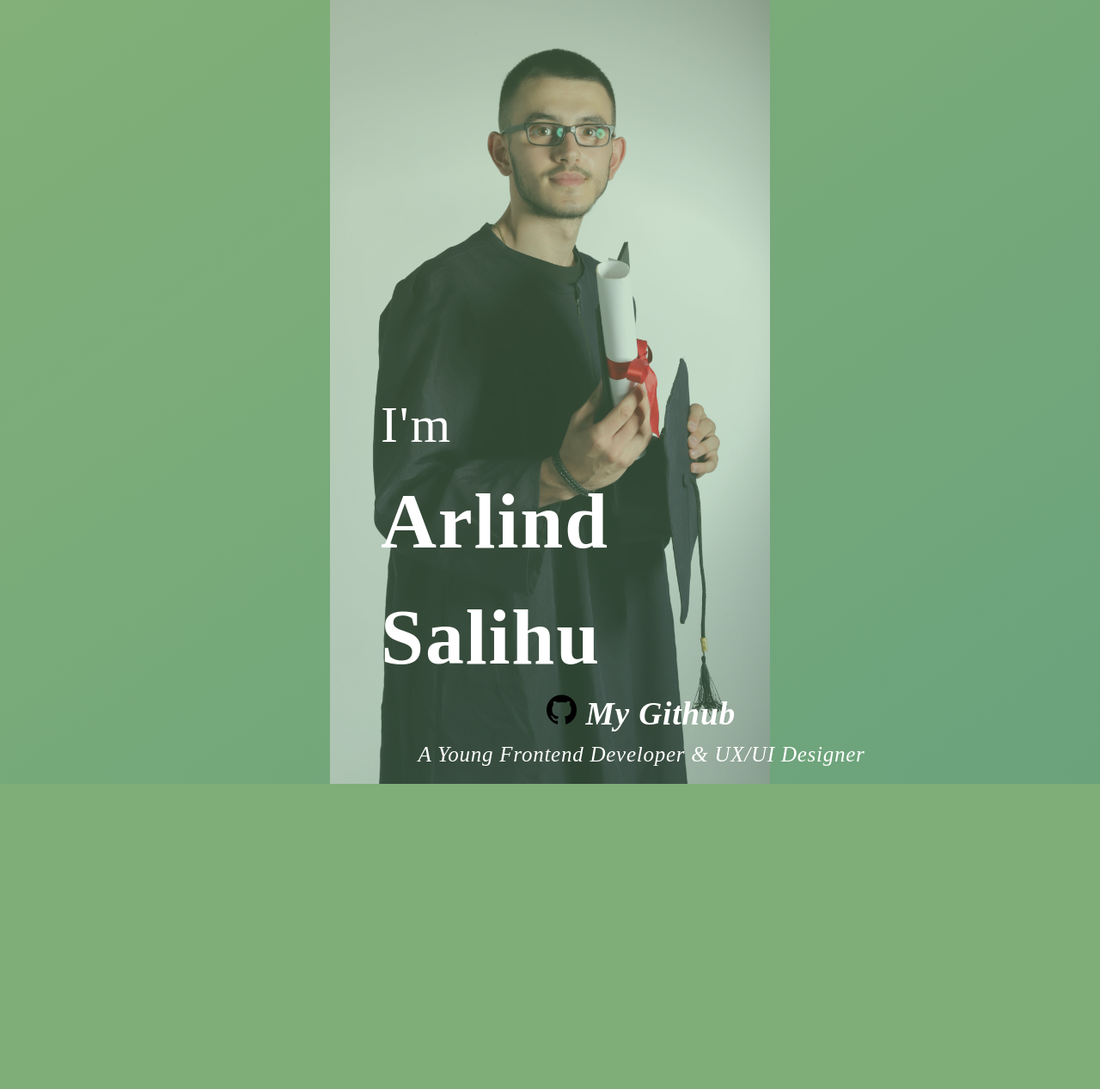
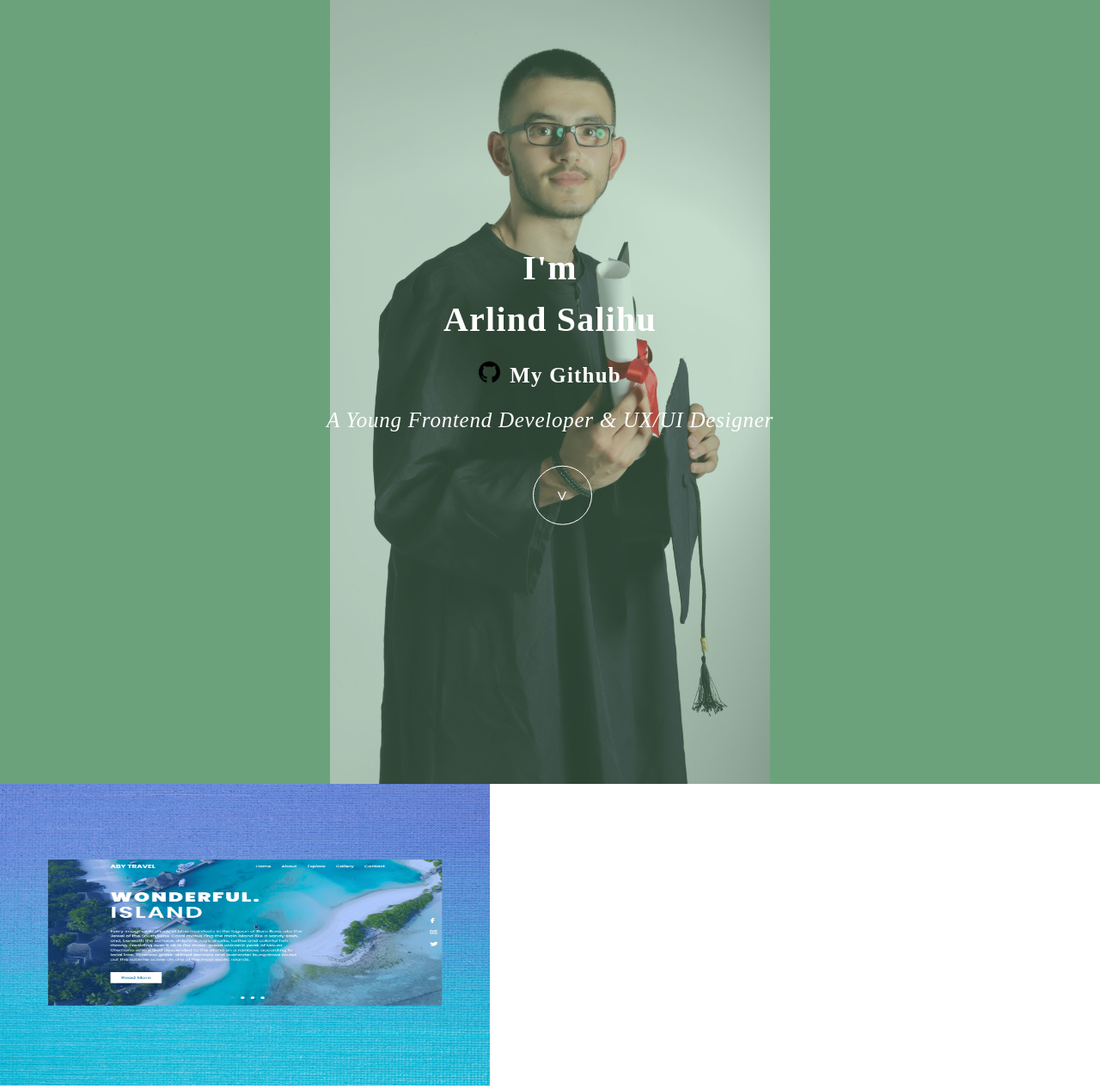
Before and after one commit to Arlind-Salihu/Starlabs_Portfolio, a PHP site: page /html/index.html in a window 1280 px wide. Shown: the whole page at 86% size. Before the commit the page ends 912 px from the top, so only its background shows below. Run offline with PHP 8.4, Linux system fonts and the light colour scheme.

Commit message:
End of first section

```diff
--- a/css/style.css
+++ b/css/style.css
@@ -2,59 +2,110 @@
     margin: 0;
 }
 
-.mainSection {
-    background-image: linear-gradient(to bottom right, #82b078, #6ba27c);
-    justify-content: center;
-    align-items: center;
+html {
+    scroll-behavior: smooth;
 }
 
-
-.sectionImage {
-    opacity: 0.6;
+.firstContainer {
+    background-color: #6ba27c;
 }
 
-.mainImg {
+.headerImage {
     display: block;
     max-height: 100%;
     margin-left: auto;
     margin-right: auto;
     width: 40%;
-    background-repeat: no-repeat;
+    opacity: 0.6;
 }
 
-.centered {
+.headerImageText {
     position: absolute;
-    top: 35%;
-    left: 45%;
-    transform: translate(-50%, -50%);
+    top: 50%;
+    transform: translateY(-50%);
+    width: 100%;
+    text-align: center;
+    margin: 0;
+    color: white;
     font-family: "Playfair Display", serif;
     line-height: 1.5;
-    font-size: 60px;
-    padding: 8px 0px 10px 0px;
+    font-size: 40px;
     letter-spacing: 0.03em;
-    color: white;
-    margin-top: 350px;
 }
 
-.centered2 {
-    position: absolute;
-    top: 90%;
-    left: 38%;
-    font-family: "Playfair Display", serif;
-    line-height: 1.5;
-    font-size:25px;
-    padding: 8px 0px 10px 0px;
-    letter-spacing: 0.03em;
+.github {
+    text-decoration: none;
     color: white;
-    font-style: italic;
+    justify-content: center;
+    align-items: center;
+    font-size: 25px;
 }
 
-.github{
-    text-decoration: none;
-    color:white;
-}
-
-.github:hover{
+.github:hover {
     text-decoration: none;
     color: #82b078;
 }
+
+.secondText {
+    font-family: Playfair Display serif;
+    line-height: 1.5;
+    font-size: 25px;
+    padding: 8px 0px 10px 0px;
+    letter-spacing: 0.03em;
+    font-style: italic;
+    font-weight: 400;
+}
+
+.arrow {
+    position: absolute;
+    top: 125%;
+    margin-left: -20px;
+    transform: translateY(-50%);
+    width: 67px;
+    height: 67px;
+    border: 1px solid #ffffff;
+    border-radius: 50%;
+    color: #ffffff;
+    transition: all ease 0.35s;
+    text-align: center !important;
+    justify-content: center !important;
+    flex-direction: column !important;
+    display: inline-flex !important;
+    align-items: center !important;
+    text-decoration: none;
+    font-weight: bolder;
+    font-size: 20px;
+}
+
+.arrow:hover {
+    background-color: white;
+    color: black;
+}
+
+@media screen and (max-width: 767px) {
+    .headerImageText {
+        margin-top: -260px;
+        font-size: 20px;
+    }
+
+    .github {
+        font-size: 15px;
+    }
+
+    .secondText {
+        font-size: 15px;
+    }
+
+    .arrow {
+        top: 110%;
+        width: 37px;
+        height: 37px;
+        margin-left: -10px;
+    }
+}
+
+@media screen and (min-width: 768px) and (max-width:1023px){
+    .headerImageText {
+        margin-top: -260px;
+    }
+}
--- a/html/index.html
+++ b/html/index.html
@@ -9,36 +9,45 @@
     <title>Portfolio</title>
   </head>
   <body>
-    <!-- SECTION START -->
-    <section class="mainSection">
-      <div class="sectionImage">
-        <img src="../images/lindi.png" alt="img" class="mainImg" />
-      </div>
-      <div class="centered">
+
+    <!-- START OF FIRST CONTAINER -->
+    <div class="firstContainer">
+      <img class="headerImage" src="../images/lindi.png" alt="mainImage" />
+      <h3 class="headerImageText">
         I'm <br />
-        <span>
-          <h1>
-            Arlind <br />
-            Salihu
-          </h1>
-        </span>
-      </div>
-      <div class="centered2">
-      <br/><br/>
+        Arlind Salihu <br />
+        <img
+          src="../images/github.png"
+          alt="img"
+          style="width: 25px; height: 25px;"
+        />
         <a
           class="github"
           href="https://github.com/Arlind-Salihu"
-          target="_blank">
-            <h2>
-                <img src="../images/github.png" alt="img" style="width: 35px; height: 35px; margin-left: 150px;"/>
-                My Github
-            </h2>
-        </a>
-        <div class="decorated-subtitle">
-          A Young Frontend Developer & UX/UI Designer
+          target="_blank"
+          >My Github</a
+        >
+        <br />
+        <p class="secondText">A Young Frontend Developer & UX/UI Designer</p>
+        <div class="col-12 text-center offset-top-75" data-wow-delay=".2s">
+          <a class="arrow" href="#about" data-custom-scroll-to="about">
+            <span>
+              ˅
+            </span>
+          </a>
+        </div>
+        </h3>
+      </div>
+      <!-- END OF FIRST CONTAINER -->
+
+
+      <!-- START OF SECOND CONTAINER -->
+      <div id="about">
+        <div class="block-decorate-img wow fadeInLeft" data-wow-delay=".2s"><img
+          src="../images/aby.jpg" alt="" width="570" height="351" />
         </div>
       </div>
-    </section>
-    <!-- END OF SECTION -->
+      <!-- END OF SECOND CONTAINER -->
+
   </body>
 </html>
--- a/js/script.js
+++ b/js/script.js
@@ -0,0 +1,5 @@
+$("#about").click(function() {
+    $('html, body').animate({
+        scrollTop: $("#myDiv").offset().top
+    }, 2000);
+});
```
Also changed, not shown: images/aby.jpg (added).
